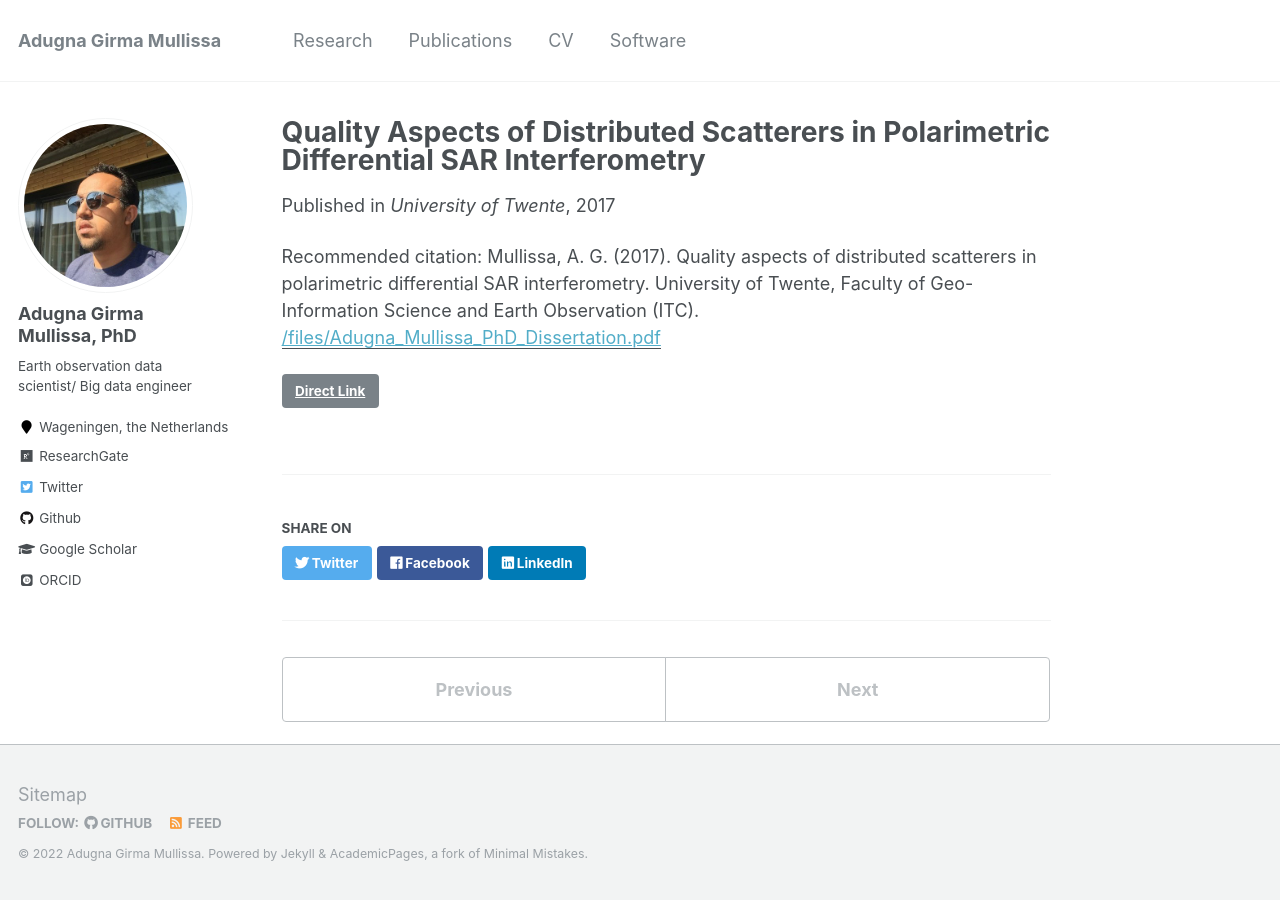
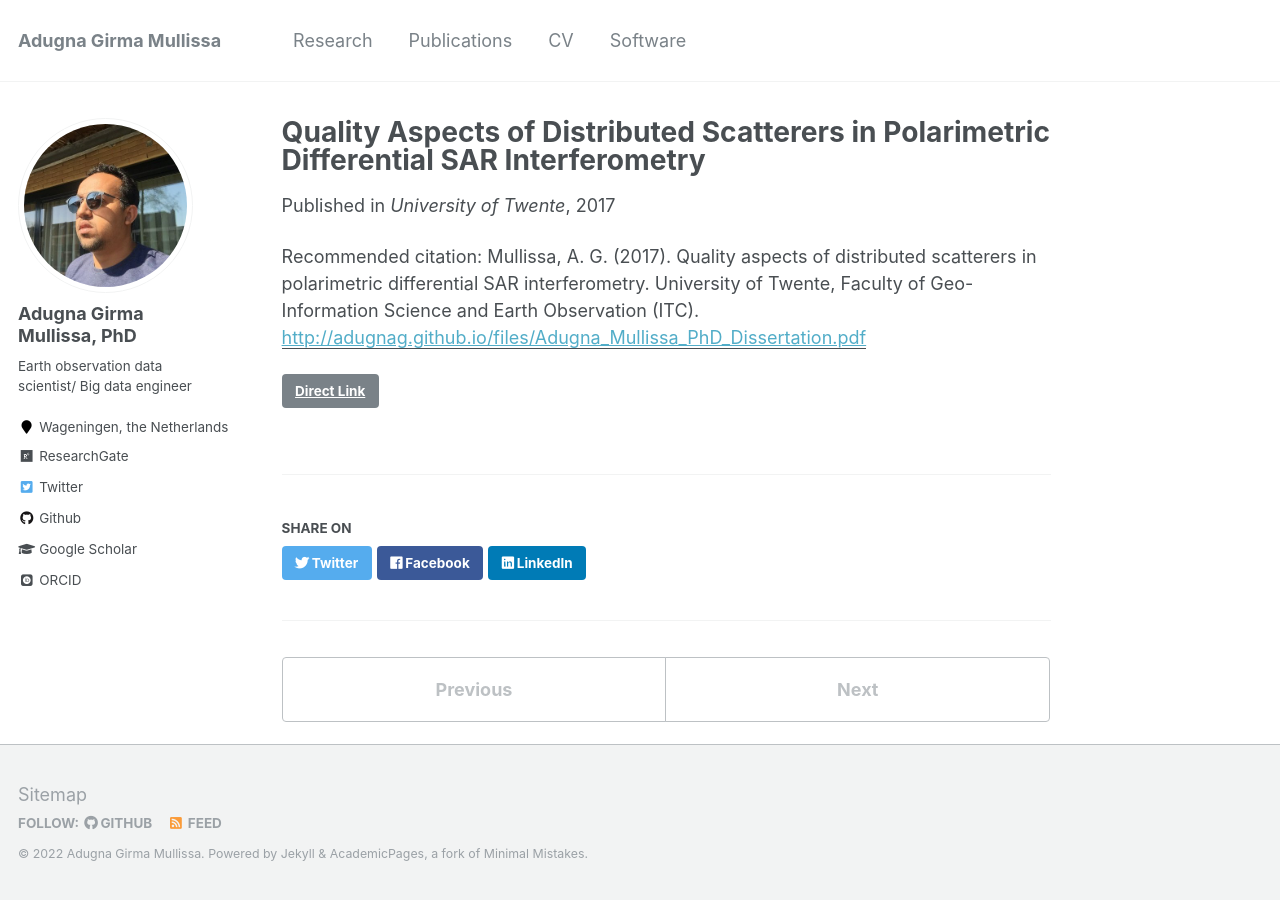
Before and after one commit to adugnag/adugnag.github.io, a Jekyll site: the page built from _publications/paper10.md, in a window 1280 px wide. Built offline with Jekyll 4.4.1, drawn with Linux system fonts in a browser that asks for light colours; some web fonts are replaced; part of the change alters nothing that is shown.

Commit message:
Update paper10.md

```diff
--- a/_publications/paper10.md
+++ b/_publications/paper10.md
@@ -5,7 +5,7 @@ permalink: /publication/paper10
 excerpt: ''
 date: 2017-12-22
 venue: 'University of Twente'
-paperurl: '/files/Adugna_Mullissa_PhD_Dissertation.pdf'
+paperurl: 'http://adugnag.github.io/files/Adugna_Mullissa_PhD_Dissertation.pdf'
 link: 'http://dx.doi.org/10.3990/1.9789036544573'
 citation: 'Mullissa, A. G. (2017). Quality aspects of distributed scatterers in polarimetric differential SAR interferometry. University of Twente, Faculty of Geo-Information Science and Earth Observation (ITC).'
 ---
```
